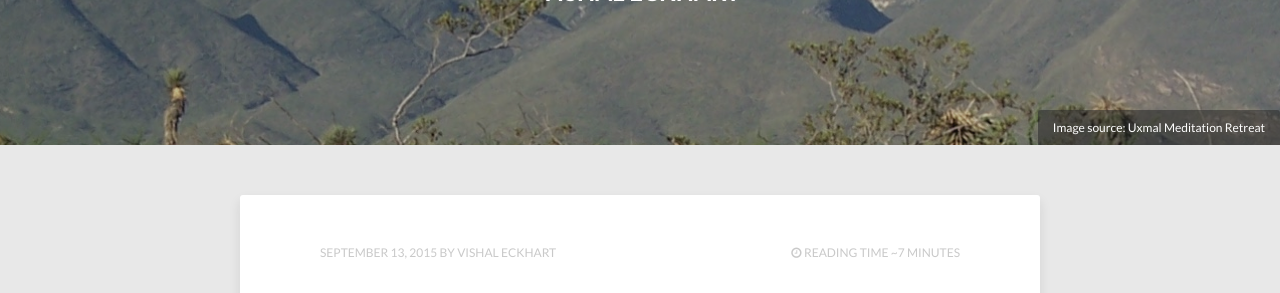
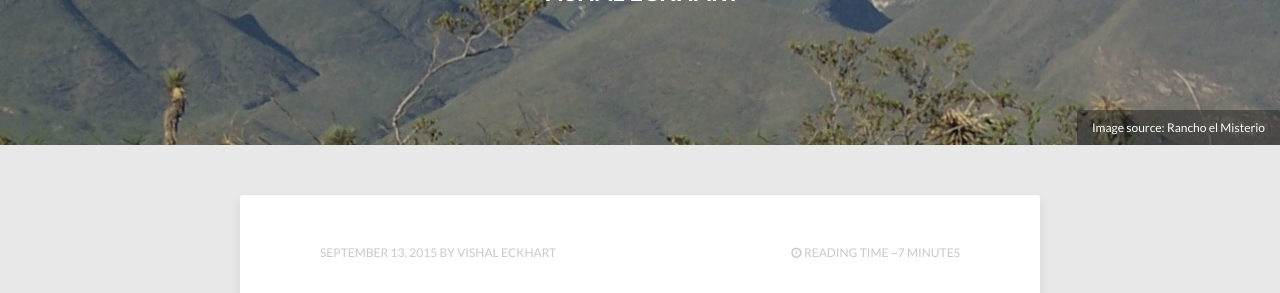
Before and after one commit to anandamurtiidiscursos/anandamurtiidiscursos.github.io, a Jekyll site: the page built from index.html, in a window 1280 px wide and 900 px high. Shown: the part 255-548 px from the top of the window. Built offline with Jekyll 4.4.1, drawn with Linux system fonts in a browser that asks for light colours; nearby versions of some CDN libraries; the list of posts is cut into pages by our own code.

Commit message:
Updated index.html

```diff
--- a/index.html
+++ b/index.html
@@ -12,9 +12,10 @@ tags:
 comments: false
 image:
   feature: "abstract-1.jpg"
-  credit: Uxmal Meditation Retreat
+  credit: Rancho el Misterio
 published: true
 ---
+
 
 
 
```
